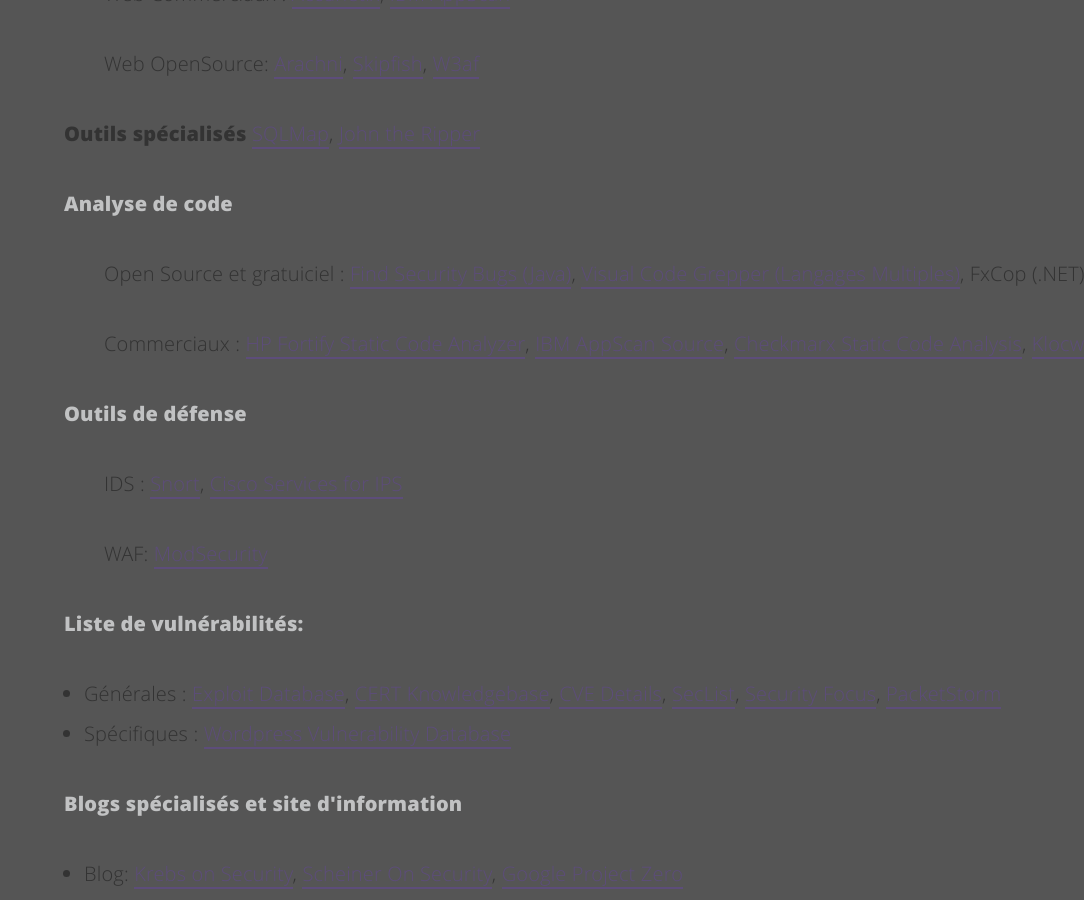
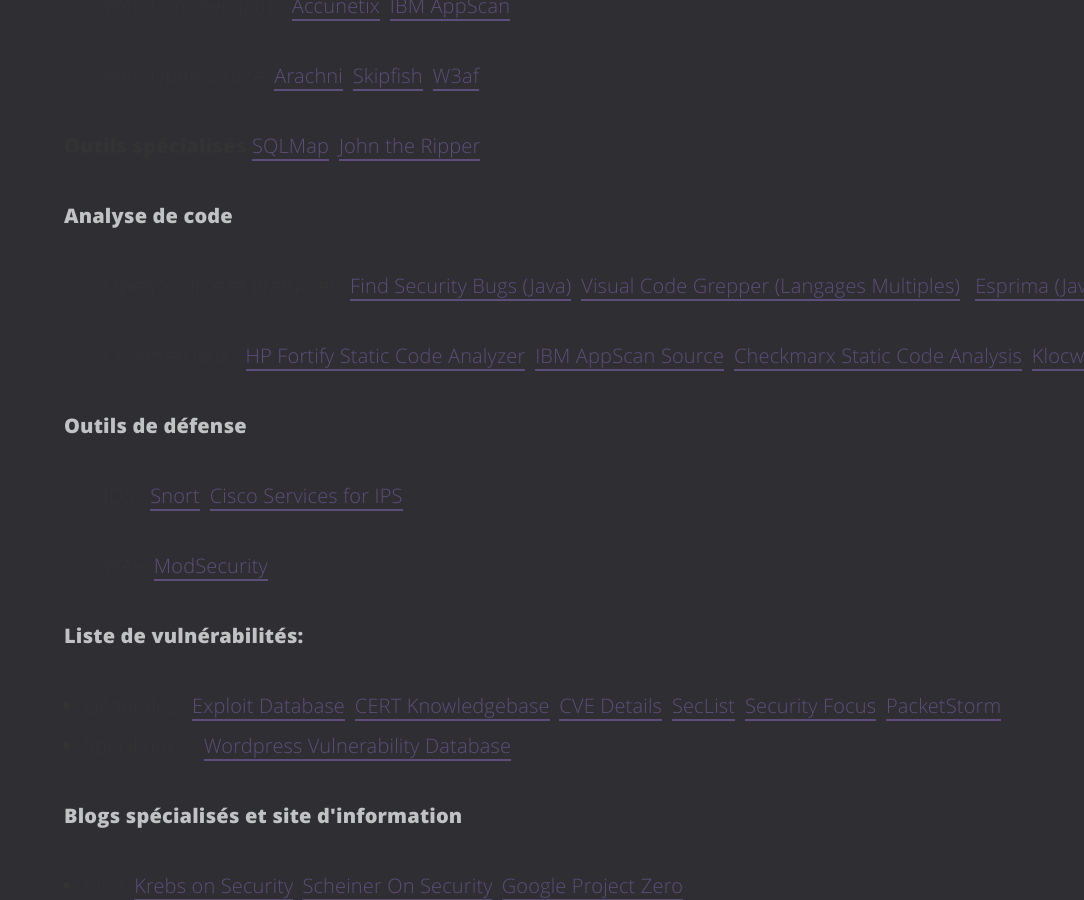
Before and after one commit to SpyVsCat5/SpyVsCat5.github.io, a Jekyll site: the page built from laboratory.html, in a window 1280 px wide and 900 px high, scrolled down 2548 px. Shown: the whole window, without its empty margins (196-1280 px from the left). Built offline with Jekyll 4.4.1, drawn with Linux system fonts in a browser that asks for light colours.

Commit message:
Style change

```diff
--- a/laboratory.html
+++ b/laboratory.html
@@ -11,7 +11,7 @@ permalink: /laboratory/index.html
 <div class="description">
 		<p>Nous avons un laboratoire mis &agrave; votre disposition pour venir vous entra&icirc;ner &agrave; mener diverses op&eacute;rations d'attaques contre des &eacute;quipements volontairement vuln&eacute;rables. Il est situ&eacute; au PLT-3778, au troisi&egrave;me &eacute;tage du pavillon Adrien Pouliot de l'Universit&eacute; Laval.</p>
 		<figure class="highlight svc-no-margin-bottom svc-color-light-grey">
-			<h3><a href="http://10.10.20.254/" title="Security Lab Here is a list of all the currently available challenges">Machines vuln&eacute;rables</a></h3>
+			<h3><a class="highlight svc-no-margin-bottom svc-color-light-grey" href="http://10.10.20.254/" title="Security Lab Here is a list of all the currently available challenges">Machines vuln&eacute;rables</a></h3>
 			<ul class="svc-lab-description">
 				<li style="list-style-type: none;">
 					<ul class="svc-lab-description">
@@ -78,9 +78,8 @@ permalink: /laboratory/index.html
 					</ul>
 				</li>
 			</ul>
-		</figure>
-		<figure class="highlight svc-no-margin-bottom svc-color-light-grey">
-			<h3 class="svc-lab-description">Liens utiles</h3><strong>Syst&egrave;mes d'exploitation</strong>
+			<h3 class="svc-lab-description">Liens utiles</h3>
+			<p class="svc-lab-description"><strong>Syst&egrave;mes d'exploitation</strong></p>
 			<ul>
 				<li>
 					<p class="svc-lab-description"><a href="https://www.kali.org/" rel="noopener" target="_blank"><span lang="EN-US">Kali Linux</span></a><span lang="EN-US">,&nbsp;</span><a href="https://www.parrotsec.org/" rel="noopener" target="_blank"><span lang="EN-US">Parrot Security</span></a><span lang="EN-US">,&nbsp;</span><a href="https://www.owasp.org/index.php/OWASP_OWTF" rel="noopener" target="_blank"><span lang="EN-US">OWASP OWTF</span></a><span lang="EN-US">,&nbsp;</span><a href="https://securityonion.net/" rel="noopener" target="_blank"><span lang="EN-US">Security Onion</span></a></p>
@@ -123,7 +122,8 @@ permalink: /laboratory/index.html
 			<h4 class="svc-lab-description"><strong>Analyse de code</strong></h4>
 			<ul>
 				<li class="svc-lab-description">
-					<p class="svc-lab-description">Open Source et gratuiciel :&nbsp;<a href="https://find-sec-bugs.github.io/" rel="noopener" target="_blank">Find Security Bugs (Java)</a>,&nbsp;<a href="https://github.com/nccgroup/VCG" rel="noopener" target="_blank">Visual Code Grepper (Langages Multiples)</a>,&nbsp;FxCop (.NET),&nbsp;<a href="http://esprima.org/" rel="noopener" target="_blank">Esprima (JavaScript)</a></p>
+					<p class="svc-lab-description">Open Source et gratuiciel :&nbsp;<a href="https://find-sec-bugs.github.io/" rel="noopener" target="_blank">Find Security Bugs (Java)</a>,&nbsp;<a href="https://github.com/nccgroup/VCG" rel="noopener" target="_blank">Visual Code Grepper (Langages Multiples)</a>,
+					&nbsp;<a href="http://esprima.org/" rel="noopener" target="_blank">Esprima (JavaScript)</a></p>
 				</li>
 				<li class="svc-lab-description">
 					<p class="svc-lab-description">Commerciaux :&nbsp;<a href="http://www8.hp.com/ca/en/software-solutions/static-code-analysis-sast/index.html" rel="noopener" target="_blank">HP Fortify Static Code Analyzer</a>,&nbsp;<a rel="noopener" target="_blank">IBM AppScan Source</a>,&nbsp;<a rel="noopener" target="_blank">Checkmarx Static Code Analysis</a>,&nbsp;<a href="http://www.klocwork.com/products-services/klocwork/static-code-analysis" rel="noopener" target="_blank">Klocwork</a></p>
```
